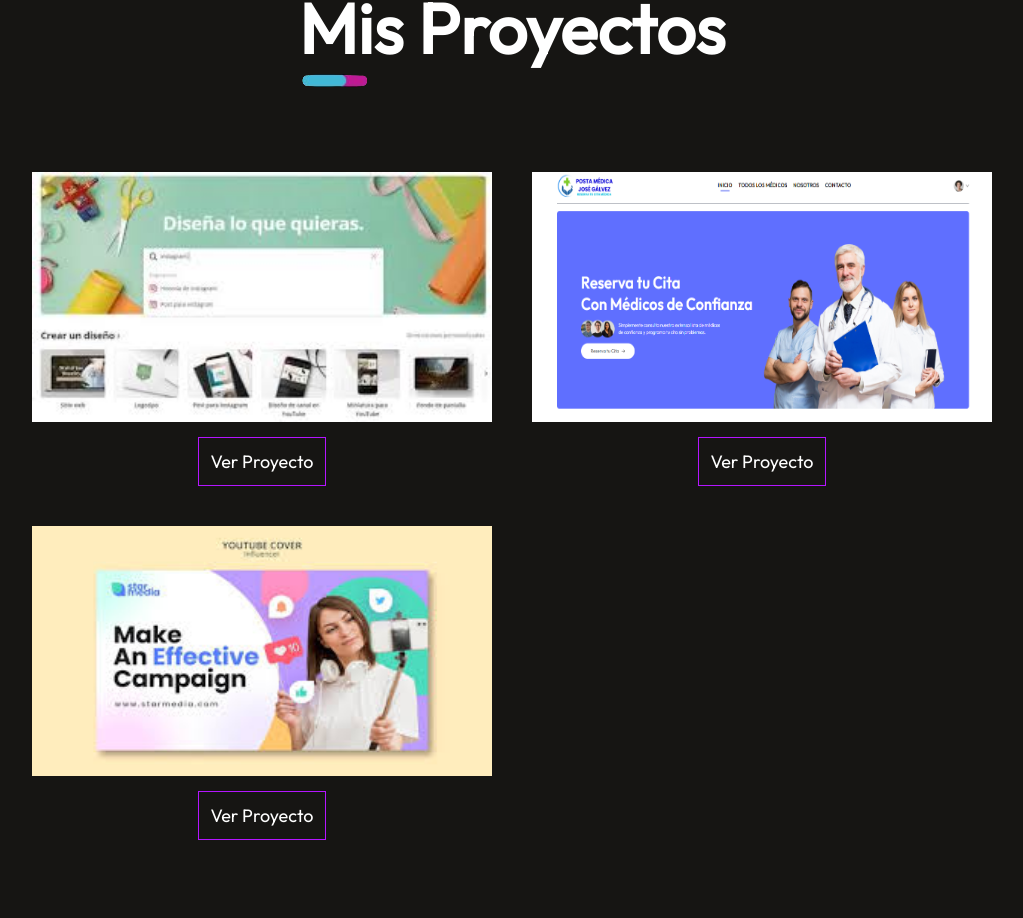
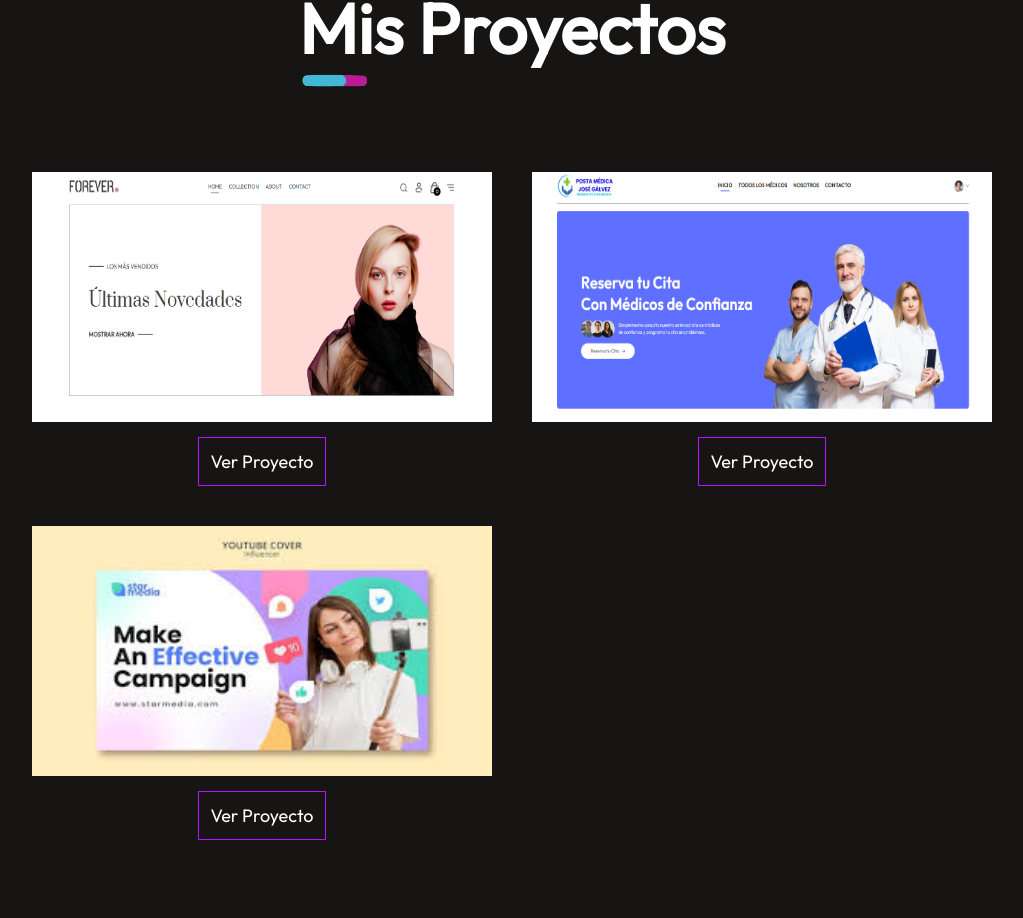
Before and after one commit to MarioCamayo/portfolio, a React (Vite) app: page / in a window 1280 px wide. Shown: the part 2945-3863 px from the top of the page, without its empty margins (128-1151 px from the left). Built offline with nearby package versions, Linux system fonts and the light colour scheme.

Commit message:
se agregó la imagen de portada de la prinera aplicación de los proyectos desarrollados

```diff
--- a/src/assets/myword_data.js
+++ b/src/assets/myword_data.js
@@ -1,4 +1,4 @@
-import project1_img from '../assets/project_1.jpg'
+import project1_img from '../assets/imagen-miropaestaaqui.png'
 import project2_img from '../assets/foto_portada_app_reserva_tu_cita_medica.png'
 import project3_img from '../assets/project_3.jpg'
 // import project4_img from '../assets/project_4.jpg'
@@ -9,7 +9,8 @@ const mywork_data = [
   {
     w_no:1,
     w_name:"web desing",
-    w_img:project1_img
+    w_img:project1_img,
+    w_link:"https://miropaestaaqui.vercel.app",
   },
   {
     w_no:2,
```
Also changed, not shown: src/assets/imagen-miropaestaaqui.png (added).
